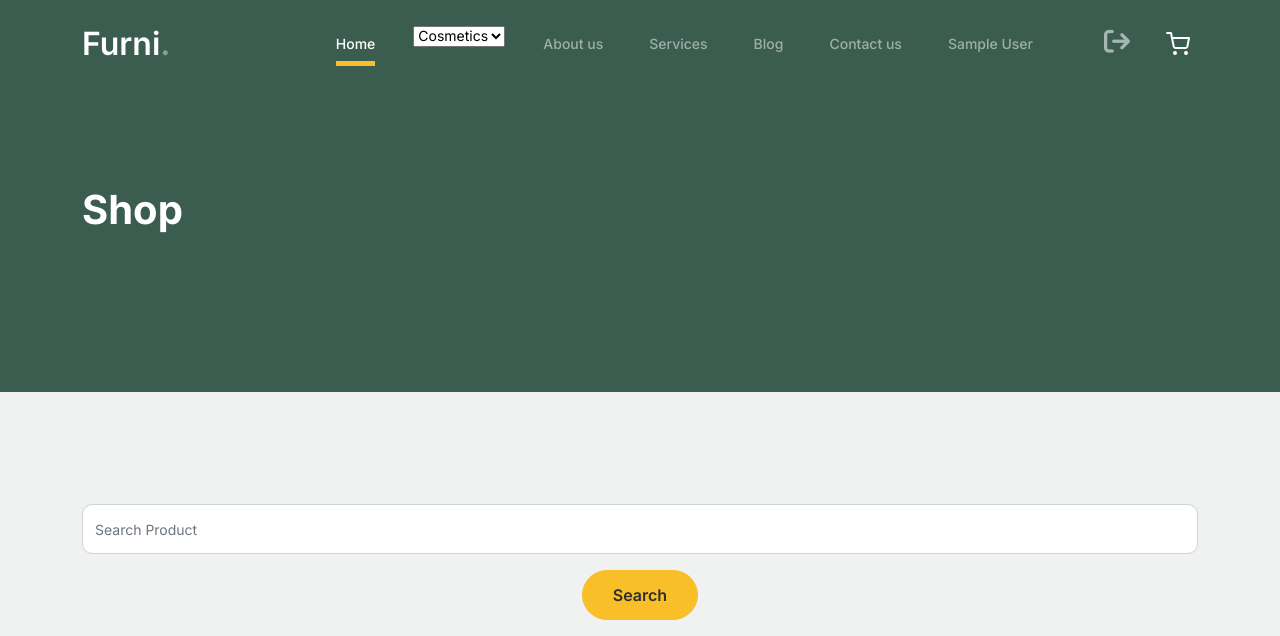
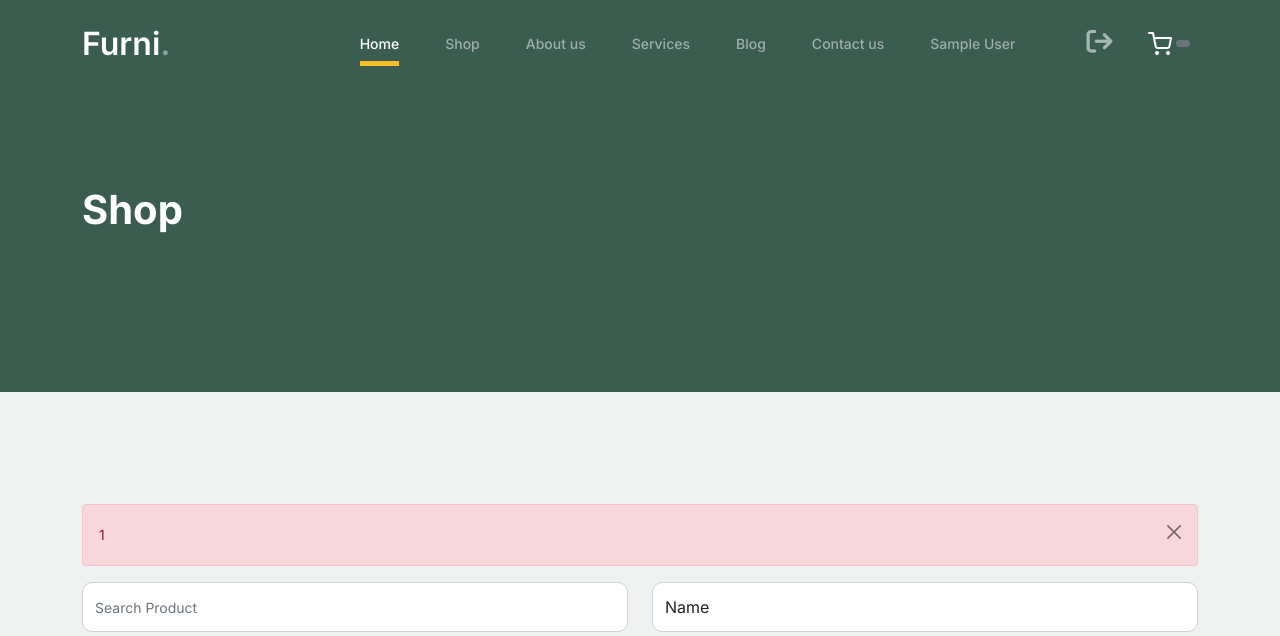
Before and after one commit to samreenrafiq2796/Ecommerce, a PHP site: page /shop.php in a window 1280 px wide; the page is wider, and only the part inside the window is pictured. Shown: the top 636 px of that part. Run offline with PHP 8.4, Linux system fonts and the light colour scheme; the visitor is signed in with stand-in values (Sample User, id 1); data comes from the database, SQL or seed files in the repository; grey boxes are pictures that could not be loaded.

Commit message:
Add to Cart

```diff
--- a/User/header.php
+++ b/User/header.php
@@ -48,22 +48,8 @@
 						</li>
 
 
-						<li>
+						<li><a class="nav-link" href="shop.php">Shop</a></li>
 
-
-
-								<select name="" id="">
-								<?php
-									$q = mysqli_query($conn, "select * from category");
-									while ($ddd = mysqli_fetch_array($q)) {
-										echo "<a href='shop.php'><option value=''>". $ddd[1]."</option></a>";
-									}
-
-							?>
-
-								</select>
-
-						</li>
 						<li><a class="nav-link" href="about.php">About us</a></li>
 						<li><a class="nav-link" href="#">Services</a></li>
 						<li><a class="nav-link" href="#">Blog</a></li>
@@ -91,7 +77,13 @@
 								}
 
 							?>
-						<li><a class="nav-link" href="#"><img src="images/cart.svg"></a></li>
+							<!-- 5 -->
+						<li><a class="nav-link" href="#"><img src="images/cart.svg">
+						 <span class="badge bg-secondary">
+								<?php if(isset($_SESSION["mycart"])){
+									 echo count($_SESSION["mycart"]);
+								}  ?>
+						</span></a></li>
 					</ul>
 				</div>
 			</div>
--- a/User/shop.php
+++ b/User/shop.php
@@ -33,64 +33,114 @@
 
 		<div class="untree_co-section product-section before-footer-section">
 		    <div class="container">
+<!-- 4 -->
+				<?php
+					if(isset($_SESSION["product_already_added"])){
+						echo '<div class="alert alert-danger alert-dismissible fade show" role="alert">
+							'. $_SESSION["product_already_added"] .'
+							<button type="button" class="btn-close" data-bs-dismiss="alert" aria-label="Close"></button>
+						</div>';
+
+						unset($_SESSION["product_already_added"]);
+
+					}
+
+					if(isset($_SESSION["msg"])){
+						echo '<div class="alert alert-success alert-dismissible fade show" role="alert">
+							'. $_SESSION["msg"] .'
+							<button type="button" class="btn-close" data-bs-dismiss="alert" aria-label="Close"></button>
+						</div>';
+
+						unset($_SESSION["msg"]);
+					}
+
+				?>
 				<form action="" method="get">
-					<input type="text" name="searchtxt" id="" class="form-control" placeholder="Search Product">
+					<div class="row">
+						<div class="col-md-6">
+							<input type="text" name="searchtxt" id="" class="form-control" placeholder="Search Product">
+						</div>
+						<div class="col-md-6">
+							<select name="opt"  class="form-control">
+								<option value="n">Name</option>
+								<option value="sortaz">Sort A - Z</option>
+								<option value="sortza">Sort Z - A</option>
+								<option value="sorthigh">Price High  - Low</option>
+								<option value="sortlow">Price Low - High</option>
+
+							</select>
+						</div>
+					</div>
 					<center><button type="submit" class="mt-3  btn btn-secondary" name="btn">Search</button></center>
 					<br>
 				</form>
 		      	<div class="row">
 
+				<?php
+
+					if (isset($_GET["btn"])) {
+						$box = $_GET["searchtxt"];
+						$option = $_GET["opt"];
+
+						if ($option == "n") {
+							$query = "select * from product where Name like '%$box%'";
+							$run = mysqli_query($conn,$query);
+						}
+						else if($option == "sortaz"){
+							$query = "select * from product order by Name";
+							$run = mysqli_query($conn,$query);
+						}
+						else if($option == "sortza"){
+							$query = "select * from product order by Name desc";
+							$run = mysqli_query($conn,$query);
+						}
+						else if($option == "sorthigh"){
+							$query = "select * from product order by price desc";
+							$run = mysqli_query($conn,$query);
+						}
+						else if($option == "sortlow"){
+							$query = "select * from product order by price";
+							$run = mysqli_query($conn,$query);
+						}
+						else{
+							$query = "select * from product";
+							$run = mysqli_query($conn,$query);
+						}
+						while ($data = mysqli_fetch_array($run)) {
+							echo "<div class='col-md-3 mt-4'>";
+							echo '<div class="card" style="width: 18rem;">
+							<img src="../Admin/'.$data[6].'" class="card-img-top" alt="..." height ="300">
+							<div class="card-body">
+							  <h5 class="text-capitalize card-title">'. $data[1].'</h5>
+							  <p class="card-text text-success">Rs. '. $data[2].'</p>
+							  <a href="Productdescripton.php?p='.$data[0].'" class="btn btn-primary">Show Detail</a>
+							</div>
+						  </div>
+						  </div>';
+						}
+
+					}
+					else{
+						$query = "select * from product";
+						$run = mysqli_query($conn,$query);
 
 
-				  <?php
-					if(isset($_GET["btn"])){
-						$a = $_GET["searchtxt"];
-						$fetch_query = mysqli_query($conn, "select * from product where Name='$a'");
-						$found = mysqli_num_rows($fetch_query);
-						if ($found==0) {
-							echo '<div class="alert alert-danger" role="alert">
-							Product Not Found
+						while ($data = mysqli_fetch_array($run)) {
+							echo "<div class='col-md-3 mt-4'>";
+							echo '<div class="card" style="width: 18rem;">
+							<img src="../Admin/'.$data[6].'" class="card-img-top" alt="..." height ="300">
+							<div class="card-body">
+							  <h5 class="text-capitalize card-title">'. $data[1].'</h5>
+							  <p class="card-text  text-success">Rs '. $data[2].'</p>
+							  <a href="Productdescripton.php?p='.$data[0].'" class="btn btn-primary">Show Detail</a>
+
+							</div>
+						  </div>
 						  </div>';
-						} else {
-							while ($d= mysqli_fetch_array($fetch_query))
-					{ ?>
-						<div class="col-12 col-md-4 col-lg-3 mb-5 mb-md-0">
-						<a class="product-item" href="Productdescripton.php?p=<?php echo $d[0]?>">
-							<img src="../Admin/<?php echo $d[6];  ?>" class="product-thumbnail" height="250">
-							<h3 class="product-title"><?php echo $d[1];  ?></h3>
-							<strong class="product-price">Rs. <?php echo $d[2];  ?></strong>
+						}
+					}
 
-							<span class="icon-cross">
-								<img src="images/cross.svg" class="img-fluid">
-							</span>
-						</a>
-					</div>
-
-
-
-				<?php	}} }
-
-else{
-	$fetch_query = mysqli_query($conn, "select * from product");
-	while ($d= mysqli_fetch_array($fetch_query))
-{ ?>
-	<div class="col-12 col-md-4 col-lg-3 mb-5 mb-md-0">
-	<a class="product-item" href="Productdescripton.php?p=<?php echo $d[0]?>">
-		<img src="../Admin/<?php echo $d[6];  ?>" class="product-thumbnail" height="250">
-		<h3 class="product-title"><?php echo $d[1];  ?></h3>
-		<strong class="product-price">Rs. <?php echo $d[2];  ?></strong>
-
-		<span class="icon-cross">
-			<img src="images/cross.svg" class="img-fluid">
-		</span>
-	</a>
-</div>
-<?php	}
-
-
-
-}?>
-
+				?>
 
 
 
```
Also changed, not shown: User/Productdescripton.php (+14 -1 lines), User/addtocart.php (+11 -13 lines).
